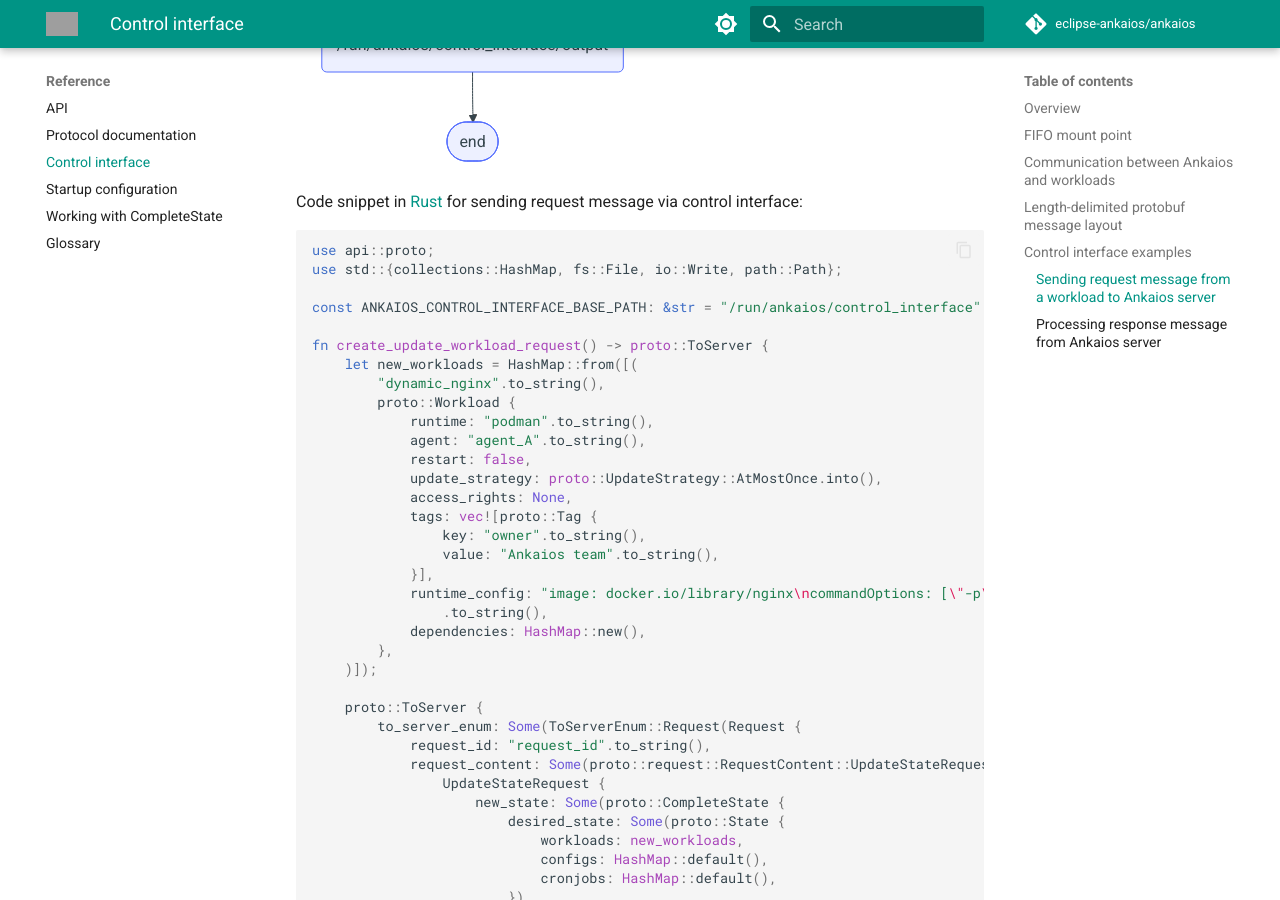
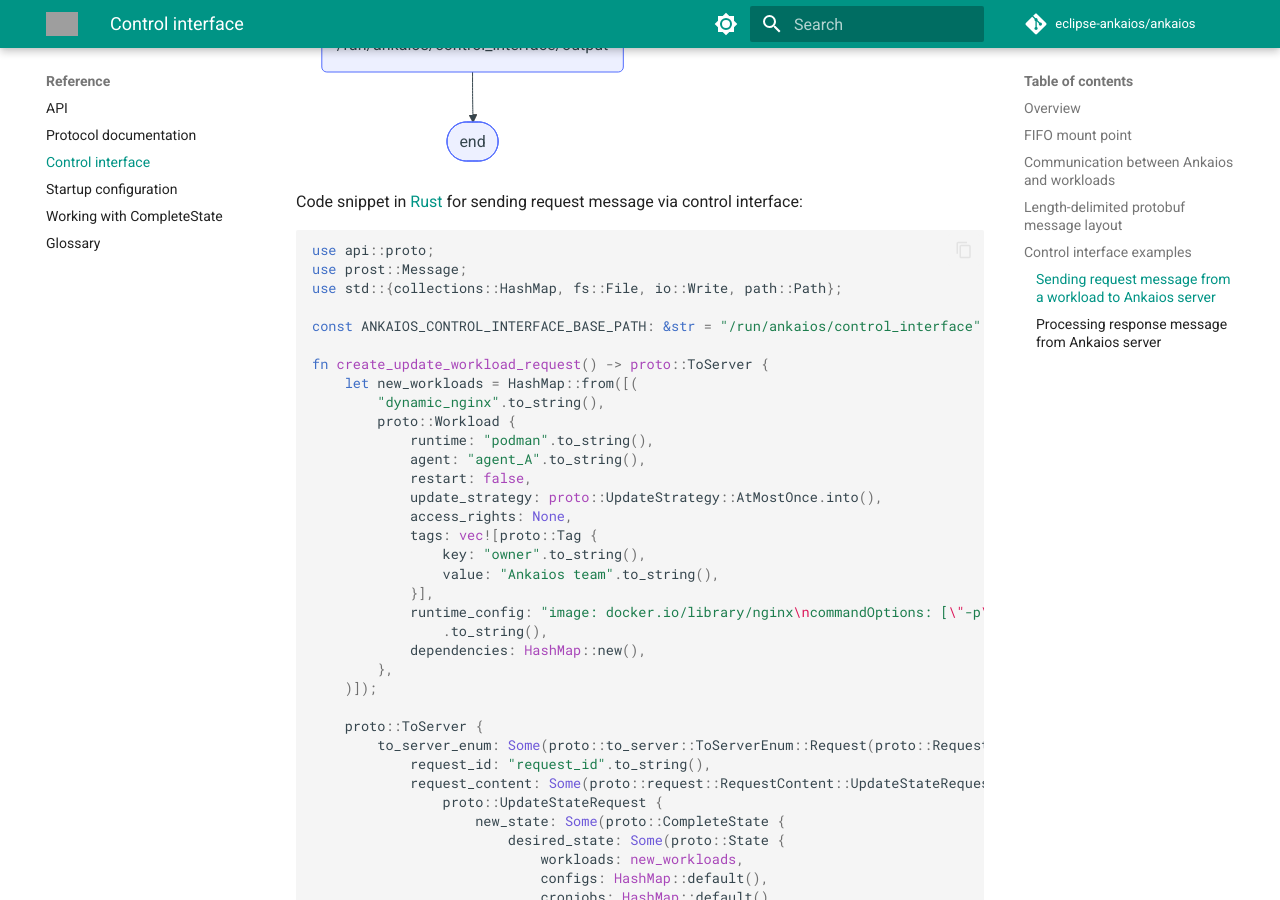
Before and after one commit to eclipse-ankaios/ankaios, an MkDocs documentation site: the page built from doc/docs/reference/control-interface.md, in a window 1280 px wide and 900 px high, scrolled down 3502 px. Built offline with MkDocs 1.6.1 and Material for MkDocs 9.7.7, drawn with Linux system fonts in a browser that asks for light colours; comment, search, counter and statistics services are not loaded; the version menu is left out; grey boxes are pictures that could not be loaded.

Commit message:
Update user documentation
Issue-Id: #164

````diff
--- a/doc/docs/reference/control-interface.md
+++ b/doc/docs/reference/control-interface.md
@@ -106,6 +106,7 @@ Code snippet in [Rust](https://www.rust-lang.org/) for sending request message v
 
 ```rust
 use api::proto;
+use prost::Message;
 use std::{collections::HashMap, fs::File, io::Write, path::Path};
 
 const ANKAIOS_CONTROL_INTERFACE_BASE_PATH: &str = "/run/ankaios/control_interface";
@@ -130,10 +131,10 @@ fn create_update_workload_request() -> proto::ToServer {
     )]);
 
     proto::ToServer {
-        to_server_enum: Some(ToServerEnum::Request(Request {
+        to_server_enum: Some(proto::to_server::ToServerEnum::Request(proto::Request {
             request_id: "request_id".to_string(),
             request_content: Some(proto::request::RequestContent::UpdateStateRequest(
-                UpdateStateRequest {
+                proto::UpdateStateRequest {
                     new_state: Some(proto::CompleteState {
                         desired_state: Some(proto::State {
                             workloads: new_workloads,
@@ -167,7 +168,6 @@ fn write_to_control_interface() {
 fn main() {
     write_to_control_interface();
 }
-
 ```
 
 ### Processing response message from Ankaios server
@@ -247,5 +247,4 @@ fn read_from_control_interface() {
 fn main() {
     read_from_control_interface();
 }
-
 ```
````
Also changed, not shown: doc/docs/reference/api.md (+2 -2 lines), doc/docs/reference/complete-state.md (+0 -1 lines), doc/docs/usage/quickstart.md (+0 -1 lines), 1 other file.
